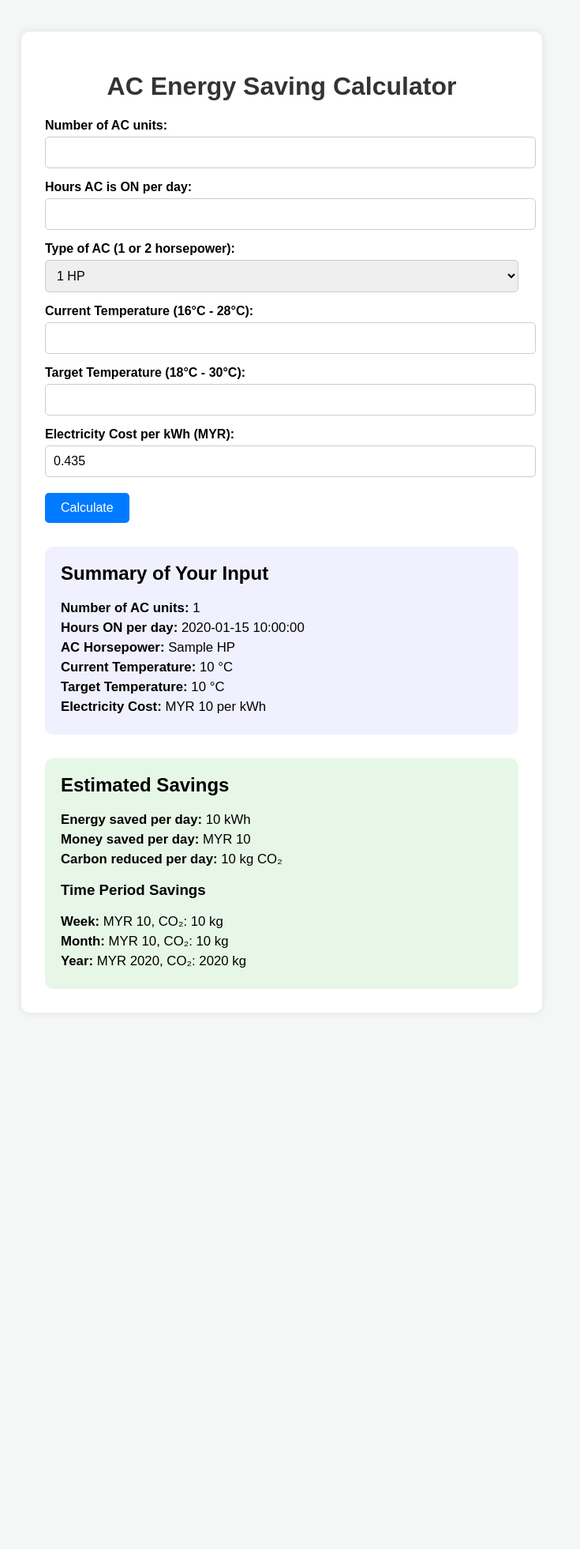
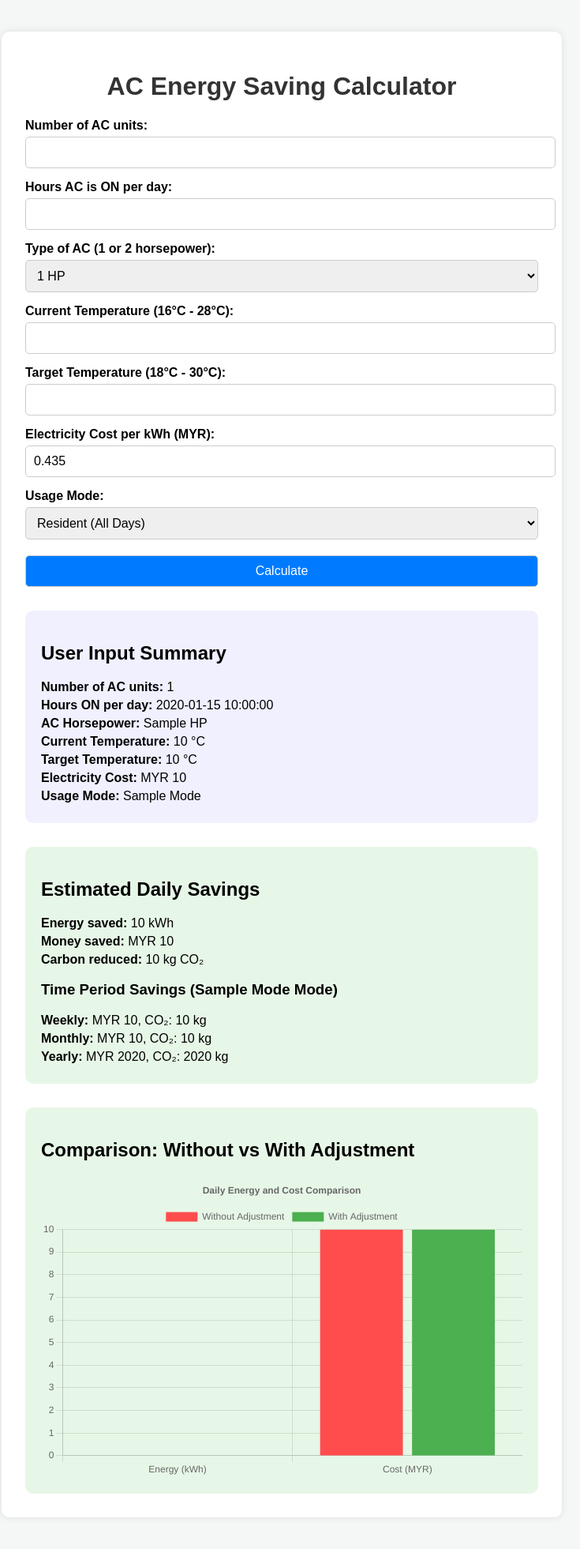
Before and after one commit to IntlifeCTO/AC_saving, a Flask app: template templates/index.html in a window 1280 px wide. Shown: the whole page at 79% size, without its empty margins (283-1018 px from the left). Before the commit the page ends 1252 px from the top, so only its background shows below. Run offline with Flask 3, Linux system fonts and the light colour scheme; the template is opened without the code that fills it: most values are stand-ins (such as "Sample title", 1, 10 or a date in 2020).

Commit message:
Update index.html

```diff
--- a/templates/index.html
+++ b/templates/index.html
@@ -2,19 +2,25 @@
 <html lang="en">
 <head>
     <meta charset="UTF-8">
+    <title>AC Energy Saving Calculator</title>
     <meta name="viewport" content="width=device-width, initial-scale=1.0">
-    <title>AC Energy Saving Calculator</title>
     <style>
         body {
             font-family: Arial, sans-serif;
             background-color: #f4f7f6;
             margin: 0;
-            padding: 0;
+            padding: 40px 20px;
             display: flex;
             justify-content: center;
-            align-items: flex-start;
-            min-height: 100vh;
-            padding: 40px 20px;
+        }
+
+        .container {
+            background-color: #fff;
+            padding: 30px;
+            border-radius: 10px;
+            max-width: 650px;
+            width: 100%;
+            box-shadow: 0 0 10px rgba(0,0,0,0.1);
         }
 
         h1 {
@@ -22,37 +28,25 @@
             color: #333;
         }
 
-        .container {
-            background-color: #fff;
-            padding: 30px;
-            border-radius: 10px;
-            box-shadow: 0 0 10px rgba(0,0,0,0.1);
-            max-width: 600px;
-            width: 100%;
-        }
-
         label {
             font-weight: bold;
             display: block;
-            margin: 15px 0 5px;
+            margin-top: 15px;
         }
 
-        input, select {
+        input, select, button {
             width: 100%;
             padding: 10px;
+            margin-top: 5px;
             font-size: 1em;
+            border-radius: 5px;
             border: 1px solid #ccc;
-            border-radius: 5px;
         }
 
         button {
-            margin-top: 20px;
             background-color: #007BFF;
             color: white;
-            padding: 10px 20px;
-            border: none;
-            border-radius: 5px;
-            font-size: 1em;
+            margin-top: 20px;
             cursor: pointer;
         }
 
@@ -63,40 +57,29 @@
         .error {
             color: red;
             font-weight: bold;
-            margin-bottom: 15px;
+            margin-top: 10px;
         }
 
-        .result {
+        .summary, .result {
             margin-top: 30px;
-            background-color: #e7f7e7;
             padding: 20px;
             border-radius: 10px;
         }
 
-        .result h2 {
-            margin-top: 0;
+        .summary {
+            background-color: #f0f0ff;
         }
 
-        .summary {
-            background-color: #f0f0ff;
-            padding: 20px;
-            border-radius: 10px;
-            margin-top: 30px;
-        }
-
-        .summary h2 {
-            margin-top: 0;
+        .result {
+            background-color: #e7f7e7;
         }
 
         .summary p, .result p {
             margin: 5px 0;
-            font-size: 1.05em;
         }
 
-        @media (max-width: 600px) {
-            .container {
-                padding: 20px;
-            }
+        canvas {
+            margin-top: 20px;
         }
     </style>
 </head>
@@ -130,30 +113,42 @@
             <label for="cost_per_kwh">Electricity Cost per kWh (MYR):</label>
             <input type="number" name="cost_per_kwh" step="0.001" value="0.435" required>
 
+            <label for="mode">Usage Mode:</label>
+            <select name="mode" required>
+                <option value="resident">Resident (All Days)</option>
+                <option value="office">Office (Weekdays Only)</option>
+            </select>
+
             <button type="submit">Calculate</button>
         </form>
 
         {% if results %}
             <div class="summary">
-                <h2>Summary of Your Input</h2>
+                <h2>User Input Summary</h2>
                 <p><strong>Number of AC units:</strong> {{ results.num_ac }}</p>
                 <p><strong>Hours ON per day:</strong> {{ results.hours_on }}</p>
                 <p><strong>AC Horsepower:</strong> {{ results.ac_type }} HP</p>
                 <p><strong>Current Temperature:</strong> {{ results.current_temp }} °C</p>
                 <p><strong>Target Temperature:</strong> {{ results.target_temp }} °C</p>
-                <p><strong>Electricity Cost:</strong> MYR {{ results.cost_per_kwh }} per kWh</p>
+                <p><strong>Electricity Cost:</strong> MYR {{ results.cost_per_kwh }}</p>
+                <p><strong>Usage Mode:</strong> {{ results.mode.title() }}</p>
             </div>
 
             <div class="result">
-                <h2>Estimated Savings</h2>
-                <p><strong>Energy saved per day:</strong> {{ results.kwh_day | round(2) }} kWh</p>
-                <p><strong>Money saved per day:</strong> MYR {{ results.money_day | round(2) }}</p>
-                <p><strong>Carbon reduced per day:</strong> {{ results.carbon_day | round(2) }} kg CO₂</p>
+                <h2>Estimated Daily Savings</h2>
+                <p><strong>Energy saved:</strong> {{ results.kwh_day | round(2) }} kWh</p>
+                <p><strong>Money saved:</strong> MYR {{ results.money_day | round(2) }}</p>
+                <p><strong>Carbon reduced:</strong> {{ results.carbon_day | round(2) }} kg CO₂</p>
 
-                <h3>Time Period Savings</h3>
-                <p><strong>Week:</strong> MYR {{ results.money_week | round(2) }}, CO₂: {{ results.carbon_week | round(2) }} kg</p>
-                <p><strong>Month:</strong> MYR {{ results.money_month | round(2) }}, CO₂: {{ results.carbon_month | round(2) }} kg</p>
-                <p><strong>Year:</strong> MYR {{ results.money_year | round(2) }}, CO₂: {{ results.carbon_year | round(2) }} kg</p>
+                <h3>Time Period Savings ({{ results.mode.title() }} Mode)</h3>
+                <p><strong>Weekly:</strong> MYR {{ results.money_week | round(2) }}, CO₂: {{ results.carbon_week | round(2) }} kg</p>
+                <p><strong>Monthly:</strong> MYR {{ results.money_month | round(2) }}, CO₂: {{ results.carbon_month | round(2) }} kg</p>
+                <p><strong>Yearly:</strong> MYR {{ results.money_year | round(2) }}, CO₂: {{ results.carbon_year | round(2) }} kg</p>
+            </div>
+
+            <div class="result">
+                <h2>Comparison: Without vs With Adjustment</h2>
+                <canvas id="savingsChart" width="400" height="250"></canvas>
             </div>
         {% else %}
             <div class="result">
@@ -169,5 +164,40 @@
             </div>
         {% endif %}
     </div>
+
+    {% if results %}
+    <script src="https://cdn.jsdelivr.net/npm/chart.js"></script>
+    <script>
+        const ctx = document.getElementById('savingsChart').getContext('2d');
+        new Chart(ctx, {
+            type: 'bar',
+            data: {
+                labels: ['Energy (kWh)', 'Cost (MYR)'],
+                datasets: [
+                    {
+                        label: 'Without Adjustment',
+                        data: [{{ results.chart.original_kwh }}, {{ results.chart.original_cost }}],
+                        backgroundColor: '#ff4d4d'
+                    },
+                    {
+                        label: 'With Adjustment',
+                        data: [{{ results.chart.adjusted_kwh }}, {{ results.chart.adjusted_cost }}],
+                        backgroundColor: '#4CAF50'
+                    }
+                ]
+            },
+            options: {
+                responsive: true,
+                plugins: {
+                    legend: { position: 'top' },
+                    title: { display: true, text: 'Daily Energy and Cost Comparison' }
+                },
+                scales: {
+                    y: { beginAtZero: true }
+                }
+            }
+        });
+    </script>
+    {% endif %}
 </body>
 </html>
```
